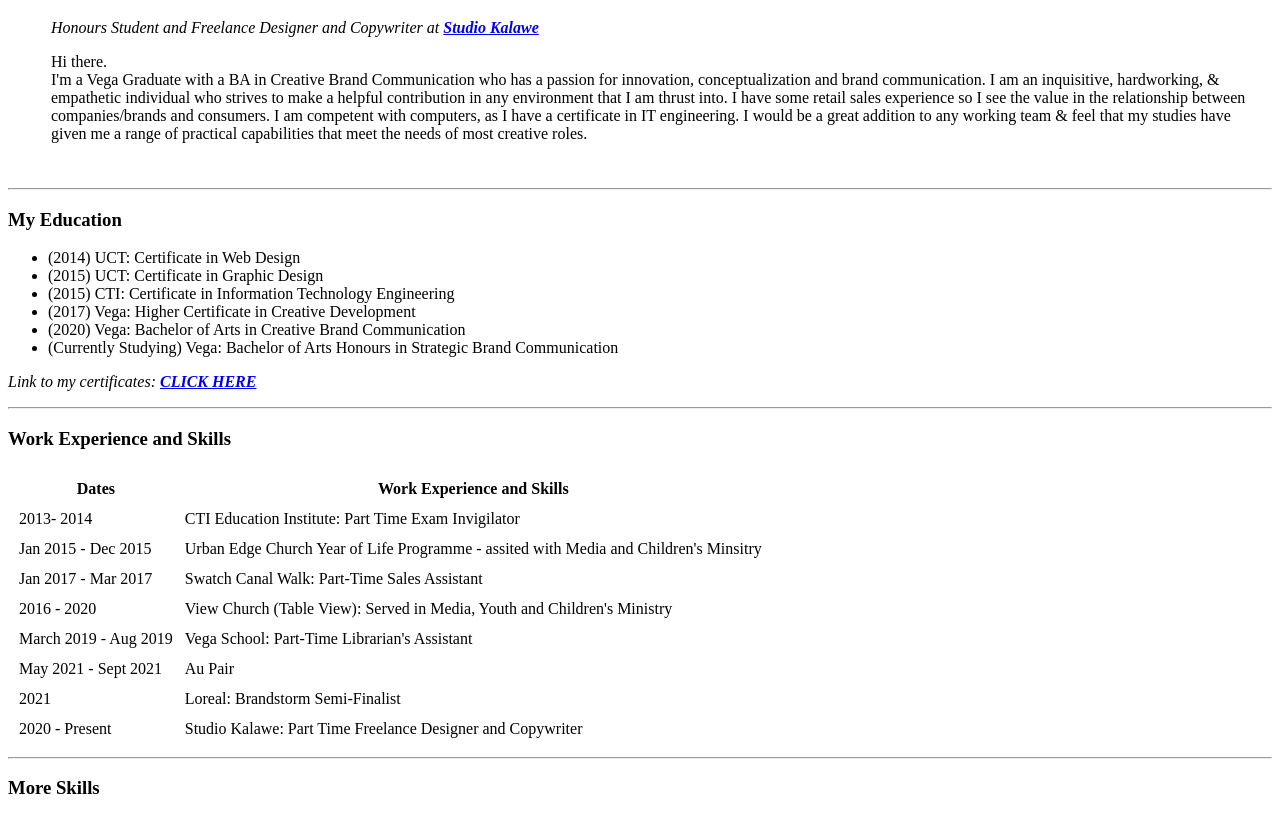
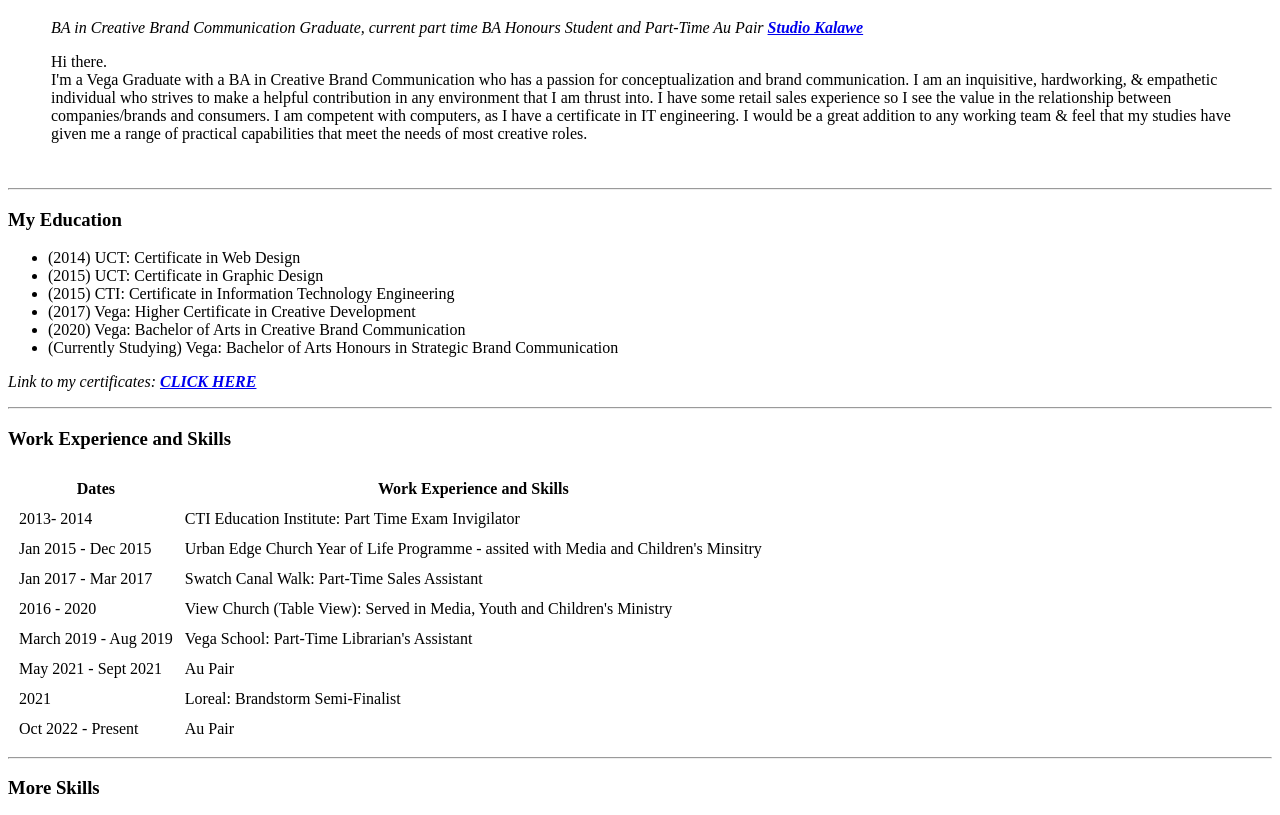
Before and after one commit to studiokalawe/cv, a plain HTML site: page index.html in a window 1280 px wide. Shown: the part 90-905 px from the top of the page. Drawn offline with Linux system fonts and the light colour scheme.

Commit message:
Update index.html

```diff
--- a/index.html
+++ b/index.html
@@ -35,10 +35,10 @@ image linked from web/internet. alt attribute assits with SEO, helps browsers to
     </td>
       <td>
         <h1> Vuyokazi Kalawe </h1>
-        <p><em>Honours Student and Freelance Designer and Copywriter at <strong> <a href="https://studiokalawe.com"> Studio Kalawe </a> </strong> </em> </p>
+        <p><em> BA in Creative Brand Communication Graduate, current part time BA Honours Student and Part-Time Au Pair <strong> <a href="https://studiokalawe.com"> Studio Kalawe </a> </strong> </em> </p>
         <!-- href = hypertext reference thus "a href" = anchor tag, hypertext reference -->
         <p>Hi there. <br>
-        I'm a Vega Graduate with a BA in Creative Brand Communication who has a passion for innovation, conceptualization and brand communication.
+        I'm a Vega Graduate with a BA in Creative Brand Communication who has a passion for conceptualization and brand communication.
         I am an inquisitive, hardworking, & empathetic individual who strives to make a helpful contribution in any environment that I am thrust into.
         I have some retail sales experience so I see the value in the relationship between companies/brands and consumers. I am competent with computers,
         as I have a certificate in IT engineering. I would be a great addition to any working team & feel that my studies have given me a range of
@@ -109,9 +109,9 @@ image linked from web/internet. alt attribute assits with SEO, helps browsers to
         <td>Loreal: Brandstorm Semi-Finalist </td>
       </tr>
 
-       <tr>
-        <td>2020 - Present </td>
-        <td>Studio Kalawe: Part Time Freelance Designer and Copywriter </td>
+      <tr>
+        <td>Oct 2022 - Present </td>
+        <td>Au Pair</td>
       </tr>
 
     </tbody>
```
